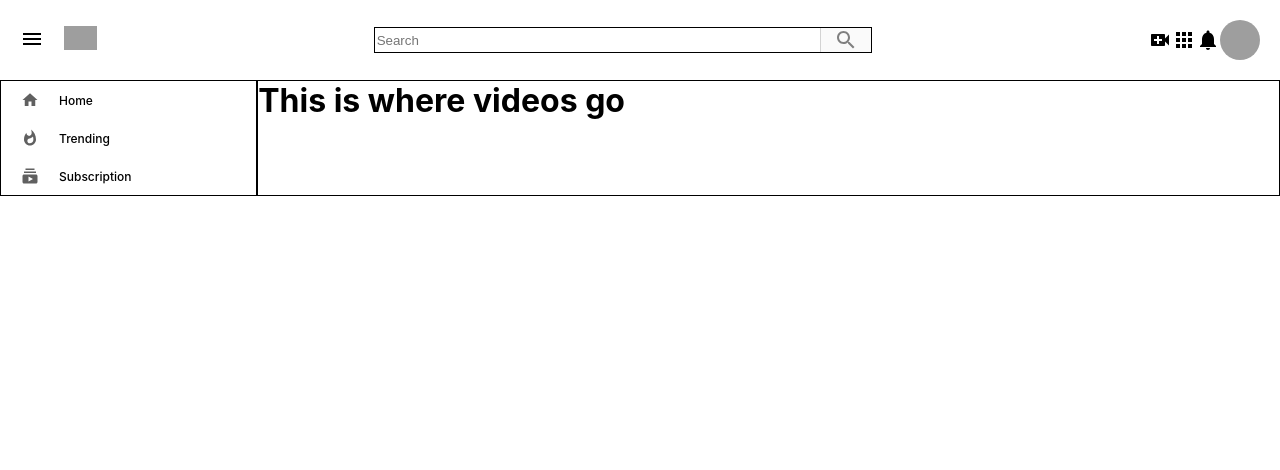
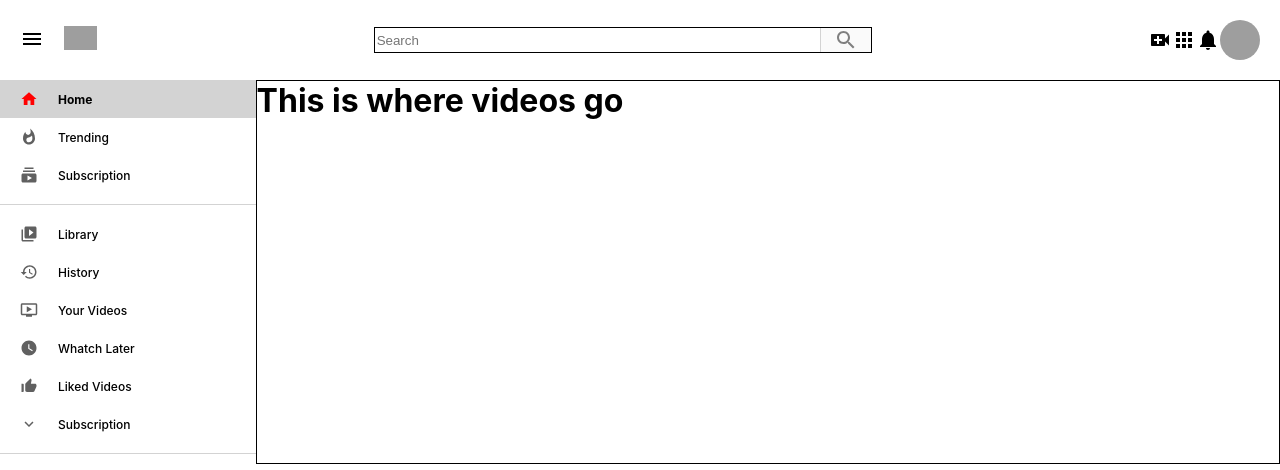
Before and after one commit to hsnertas/yclone, a React (Create React App) app: page / in a window 1280 px wide. Shown: the top 470 px of the page. Built offline with nearby package versions, Linux system fonts and the light colour scheme; grey boxes are pictures that could not be loaded.

Commit message:
side finished

```diff
--- a/src/Sidebar.css
+++ b/src/Sidebar.css
@@ -1,5 +1,11 @@
 .sidebar{
     flex:0.2;
-    border: 1px solid black;
 
 }
+.sidebar hr{
+    height: 1px;
+    border: 0;
+    background-color: lightgray;
+    margin-top: 10px;
+    margin-bottom: 10px;
+}
--- a/src/Sidebar.js
+++ b/src/Sidebar.js
@@ -4,14 +4,29 @@
 import HomeIcon from '@material-ui/icons/Home';
 import SubscriptionsIcon from '@material-ui/icons/Subscriptions';
 import WhatshotIcon from '@material-ui/icons/Whatshot';
+import VideoLibraryIcon from '@material-ui/icons/VideoLibrary';
+import HistoryIcon from '@material-ui/icons/History';
+import OndemandVideoIcon from '@material-ui/icons/OndemandVideo';
+import WatchLaterIcon from '@material-ui/icons/WatchLater';
+import ExpandMoreOutlinedIcon from '@material-ui/icons/ExpandMore';
+import ThumbUpAltOutLinedIcon from '@material-ui/icons/ThumbUpAlt';
 function Sidebar() {
     return (
         <div className="sidebar">
-        <SidebarRow Icon={HomeIcon} title="Home"/>
-        <SidebarRow Icon={WhatshotIcon} title="Trending"/>
-        <SidebarRow Icon={SubscriptionsIcon} title="Subscription"/>
+        <SidebarRow selected Icon={HomeIcon} title="Home"/>
+        <SidebarRow  Icon={WhatshotIcon} title="Trending"/>
+        <SidebarRow  Icon={SubscriptionsIcon} title="Subscription"/>
+        <hr/>
+        <SidebarRow  Icon={VideoLibraryIcon} title="Library"/>
+        <SidebarRow  Icon={HistoryIcon} title="History"/>
+        <SidebarRow  Icon={OndemandVideoIcon} title="Your Videos"/>
+        <SidebarRow  Icon={WatchLaterIcon} title="Whatch Later"/>
+        <SidebarRow  Icon={ThumbUpAltOutLinedIcon} title="Liked Videos"/>
+        <SidebarRow  Icon={ExpandMoreOutlinedIcon} title="Subscription"/>
+        <hr/>
+        </div>
 
-        </div>
+
     )
 }
 
--- a/src/SidebarRow.css
+++ b/src/SidebarRow.css
@@ -23,3 +23,13 @@
 .sidebarRow:hover > .sidebarRow__title{
     font-weight: bold;
 }
+.sidebarRow.selected{
+    background-color: lightgray;
+
+}
+.sidebarRow.selected > .sidebarRow__title{
+    font-weight: bold;
+}
+.sidebarRow.selected > .sidebarRow__icon{
+    color: red;
+}
--- a/src/SidebarRow.js
+++ b/src/SidebarRow.js
@@ -1,9 +1,9 @@
 import React from 'react';
 import "./SidebarRow.css";
-function SidebarRow({Icon, title}) {
+function SidebarRow({Icon, title, selected}) {
     return (
-        <div className="sidebarRow">
-        <Icon className="sidebarRow__icon"/>
+        <div className={`sidebarRow ${selected && "selected"}`}>
+        <Icon className={"sidebarRow__icon" }/>
             <h2 className="sidebarRow__title">{title}</h2>
         </div>
     )
```
